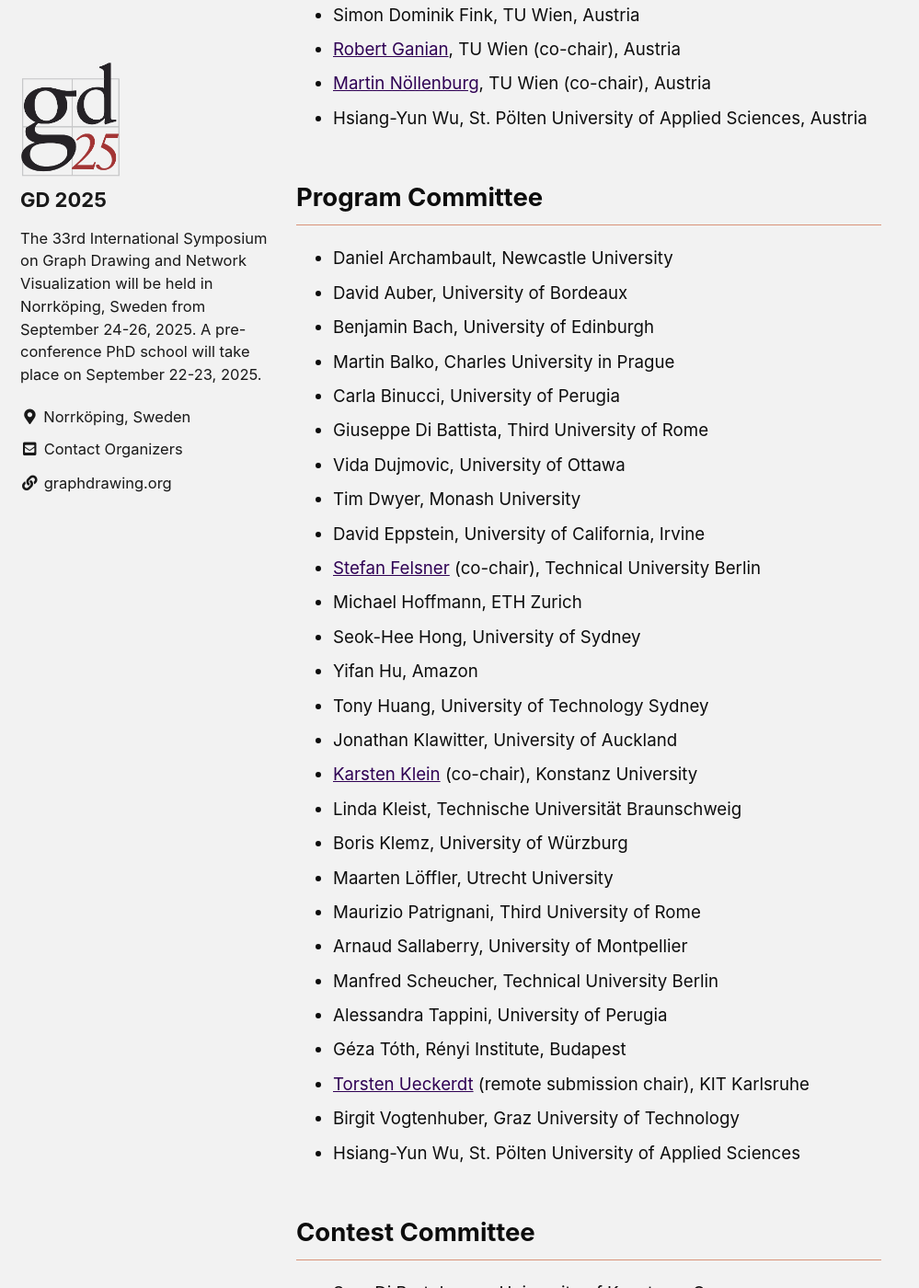
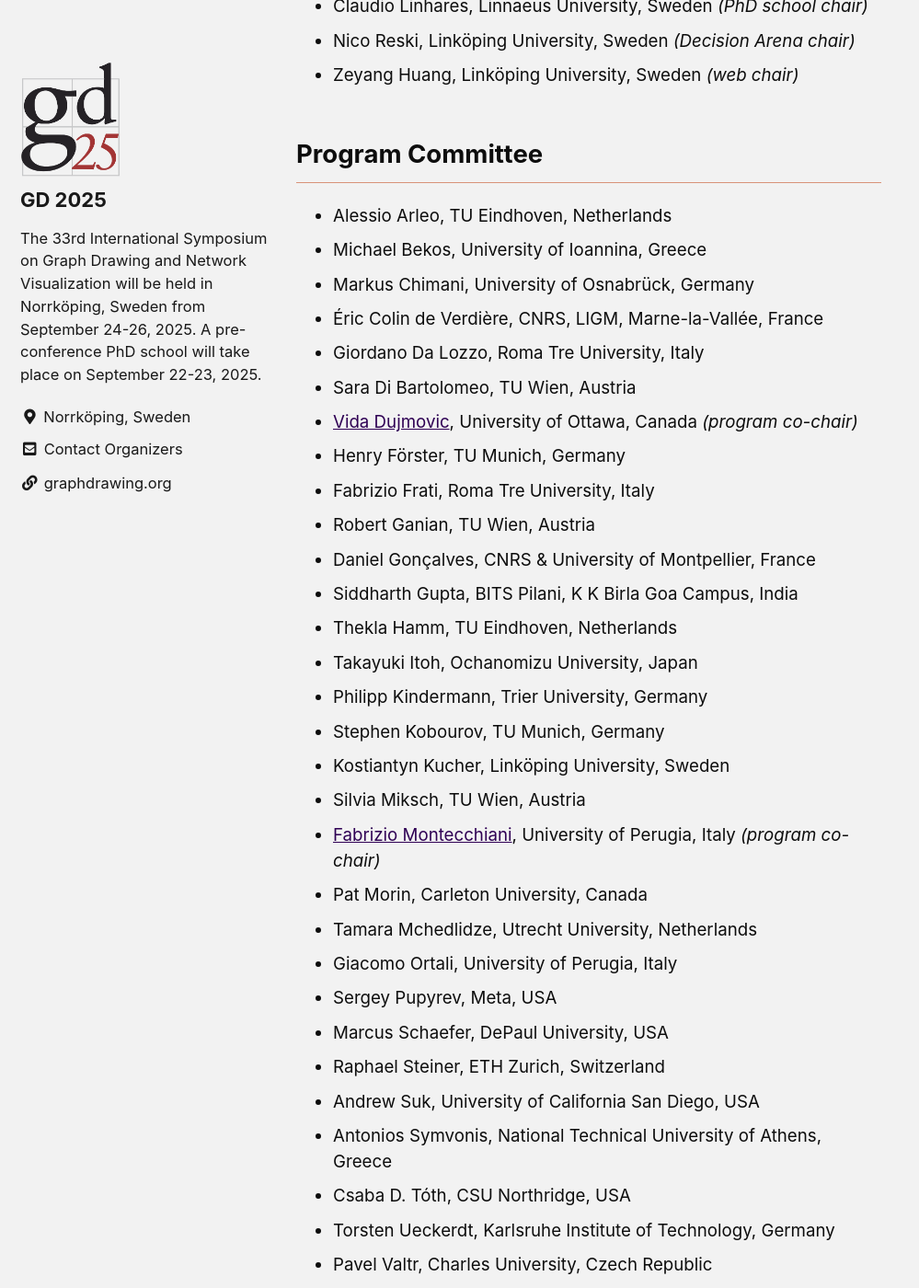
Before and after one commit to graphdrawing/gd2025, a Jekyll site: the page built from pages/committee.md, in a window 1280 px wide and 1400 px high, scrolled down 711 px. Shown: the whole window at 92% size, without its empty margins (0-999 px from the left). Built offline with Jekyll 4.4.1, drawn with Linux system fonts in a browser that asks for light colours; cached includes are drawn as plain includes; some of the changed text lies outside the part shown.

Commit message:
CfP update

```diff
--- a/pages/committee.md
+++ b/pages/committee.md
@@ -13,49 +13,55 @@
 
 ## Organizing Committee
 
--   Doris Brazda, TU Wien, Austria
--   Thomas Depian, TU Wien, Austria
--   Alexander Dobler, TU Wien, Austria
--   Simon Dominik Fink, TU Wien, Austria
--   [Robert Ganian](https://www.ac.tuwien.ac.at/people/rganian/), TU Wien (co-chair), Austria
--   [Martin Nöllenburg](https://www.ac.tuwien.ac.at/people/noellenburg/), TU Wien (co-chair), Austria
--   Hsiang-Yun Wu, St. Pölten University of Applied Sciences, Austria
+- [Andreas Kerren](https://liu.se/en/employee/andke01), Linköping University, Sweden *(general co-chair)*
+- [Kostiantyn Kucher](https://liu.se/en/employee/kosku13), Linköping University, Sweden *(general co-chair)*
+- Claudio Linhares, Linnaeus University, Sweden *(PhD school chair)*
+- Nico Reski, Linköping University, Sweden *(Decision Arena chair)*
+- Zeyang Huang, Linköping University, Sweden *(web chair)*
+
 
 ## Program Committee
 
--   Daniel Archambault, Newcastle University
--   David Auber, University of Bordeaux
--   Benjamin Bach, University of Edinburgh
--   Martin Balko, Charles University in Prague
--   Carla Binucci, University of Perugia
--   Giuseppe Di Battista, Third University of Rome
--   Vida Dujmovic, University of Ottawa
--   Tim Dwyer, Monash University
--   David Eppstein, University of California, Irvine
--   [Stefan Felsner](https://page.math.tu-berlin.de/~felsner/) (co-chair), Technical University Berlin
--   Michael Hoffmann, ETH Zurich
--   Seok-Hee Hong, University of Sydney
--   Yifan Hu, Amazon
--   Tony Huang, University of Technology Sydney
--   Jonathan Klawitter, University of Auckland
--   [Karsten Klein](https://phobos70.inf.uni-konstanz.de) (co-chair), Konstanz University
--   Linda Kleist, Technische Universität Braunschweig
--   Boris Klemz, University of Würzburg
--   Maarten Löffler, Utrecht University
--   Maurizio Patrignani, Third University of Rome
--   Arnaud Sallaberry, University of Montpellier
--   Manfred Scheucher, Technical University Berlin
--   Alessandra Tappini, University of Perugia
--   Géza Tóth, Rényi Institute, Budapest
--   [Torsten Ueckerdt](https://i11www.iti.kit.edu/members/torsten_ueckerdt/index) (remote submission chair), KIT Karlsruhe
--   Birgit Vogtenhuber, Graz University of Technology
--   Hsiang-Yun Wu, St. Pölten University of Applied Sciences
+-   Alessio Arleo, TU Eindhoven, Netherlands
+-   Michael Bekos, University of Ioannina, Greece
+-   Markus Chimani, University of Osnabrück, Germany
+-   Éric Colin de Verdière, CNRS, LIGM, Marne-la-Vallée, France
+-   Giordano Da Lozzo, Roma Tre University, Italy
+-   Sara Di Bartolomeo, TU Wien, Austria
+-   [Vida Dujmovic](https://www.uottawa.ca/faculty-engineering/school-electrical-engineering-computer-science/directory/vida-dujmovic), University of Ottawa, Canada *(program co-chair)*
+-   Henry Förster, TU Munich, Germany
+-   Fabrizio Frati, Roma Tre University, Italy
+-   Robert Ganian, TU Wien, Austria
+-   Daniel Gonçalves, CNRS & University of Montpellier, France
+-   Siddharth Gupta, BITS Pilani, K K Birla Goa Campus, India
+-   Thekla Hamm, TU Eindhoven, Netherlands
+-   Takayuki Itoh, Ochanomizu University, Japan
+-   Philipp Kindermann, Trier University, Germany
+-   Stephen Kobourov, TU Munich, Germany
+-   Kostiantyn  Kucher, Linköping University, Sweden
+-   Silvia Miksch, TU Wien, Austria
+-   [Fabrizio Montecchiani](https://mozart.diei.unipg.it/montecchiani/), University of Perugia, Italy *(program co-chair)*
+-   Pat Morin, Carleton University, Canada
+-   Tamara Mchedlidze, Utrecht University, Netherlands
+-   Giacomo Ortali, University of Perugia, Italy
+-   Sergey Pupyrev, Meta, USA
+-   Marcus Schaefer, DePaul University, USA
+-   Raphael Steiner, ETH Zurich, Switzerland
+-   Andrew Suk, University of California San Diego, USA
+-   Antonios Symvonis, National Technical University of Athens, Greece
+-   Csaba D. Tóth, CSU Northridge, USA
+-   Torsten Ueckerdt, Karlsruhe Institute of Technology, Germany
+-   Pavel Valtr, Charles University, Czech Republic
+-   Tatiana von Landesberger, University of Cologne, Germany
+-   Meirav Zehavi, Ben-Gurion University, Israel
+
+
+
 
 ## Contest Committee
 
 -   Sara Di Bartolomeo, University of Konstanz, Germany
--   [Fabian Klute](https://fklute.com) (chair), UPC Barcelona, Spain
--   Wouter Meulemans, TU Eindhoven, Netherlands
+-   [Fabian Klute](https://fklute.com), UPC Barcelona, Spain *(chair)*
 -   Debajyoti Mondal, University of Saskatchewan, Canada
 -   Jules Wulms, TU Eindhoven, Netherlands
 
```
Also changed, not shown: other parts of pages/committee.md (+1 -1 lines), index.md (+28 -4 lines), pages/cfp.md (+60 -67 lines), assets/images/sponsor/carl-tryggers-stiftelse.png (added), 5 other files.
